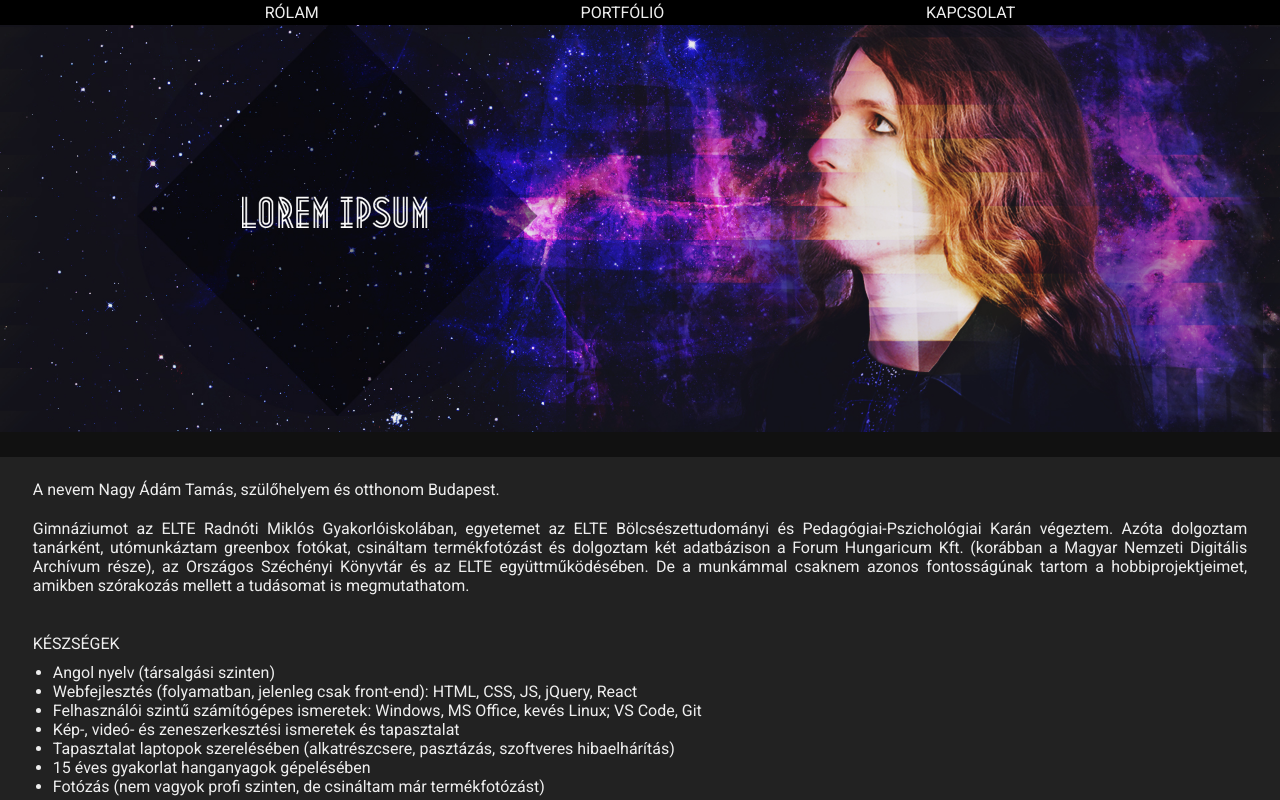
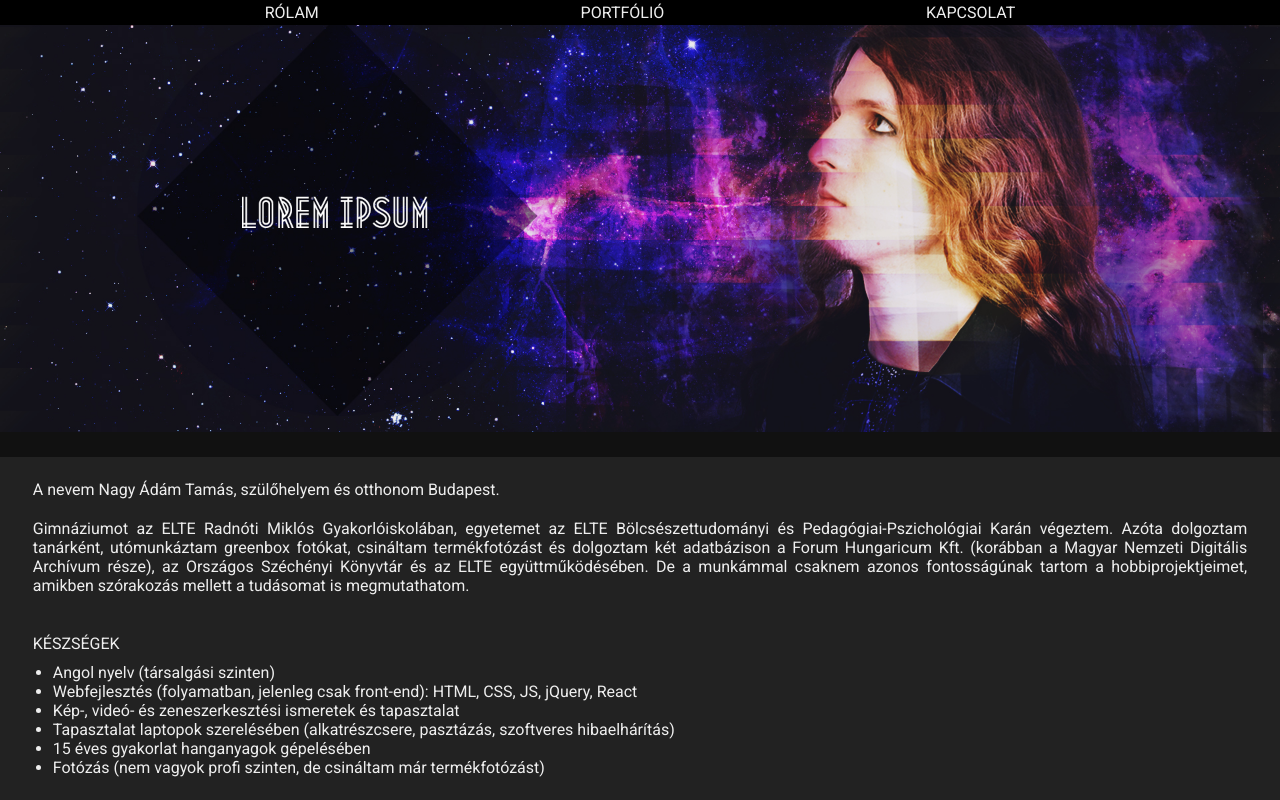
Before and after one commit to kutor/nagyadamtamas, a plain HTML site: page index.html in a window 1280 px wide. Drawn offline with Linux system fonts and the light colour scheme.

Commit message:
Add files via upload

```diff
--- a/index.html
+++ b/index.html
@@ -33,7 +33,6 @@
             <ul>
                 <li>Angol nyelv (társalgási szinten)</li>
                 <li>Webfejlesztés (folyamatban, jelenleg csak front-end): HTML, CSS, JS, jQuery, React</li>
-                <li>Felhasználói szintű számítógépes ismeretek: Windows, MS Office, kevés Linux; VS Code, Git</li>
                 <li>Kép-, videó- és zeneszerkesztési ismeretek és tapasztalat</li>
                 <li>Tapasztalat laptopok szerelésében (alkatrészcsere, pasztázás, szoftveres hibaelhárítás)</li>
                 <li>15 éves gyakorlat hanganyagok gépelésében</li>
```
